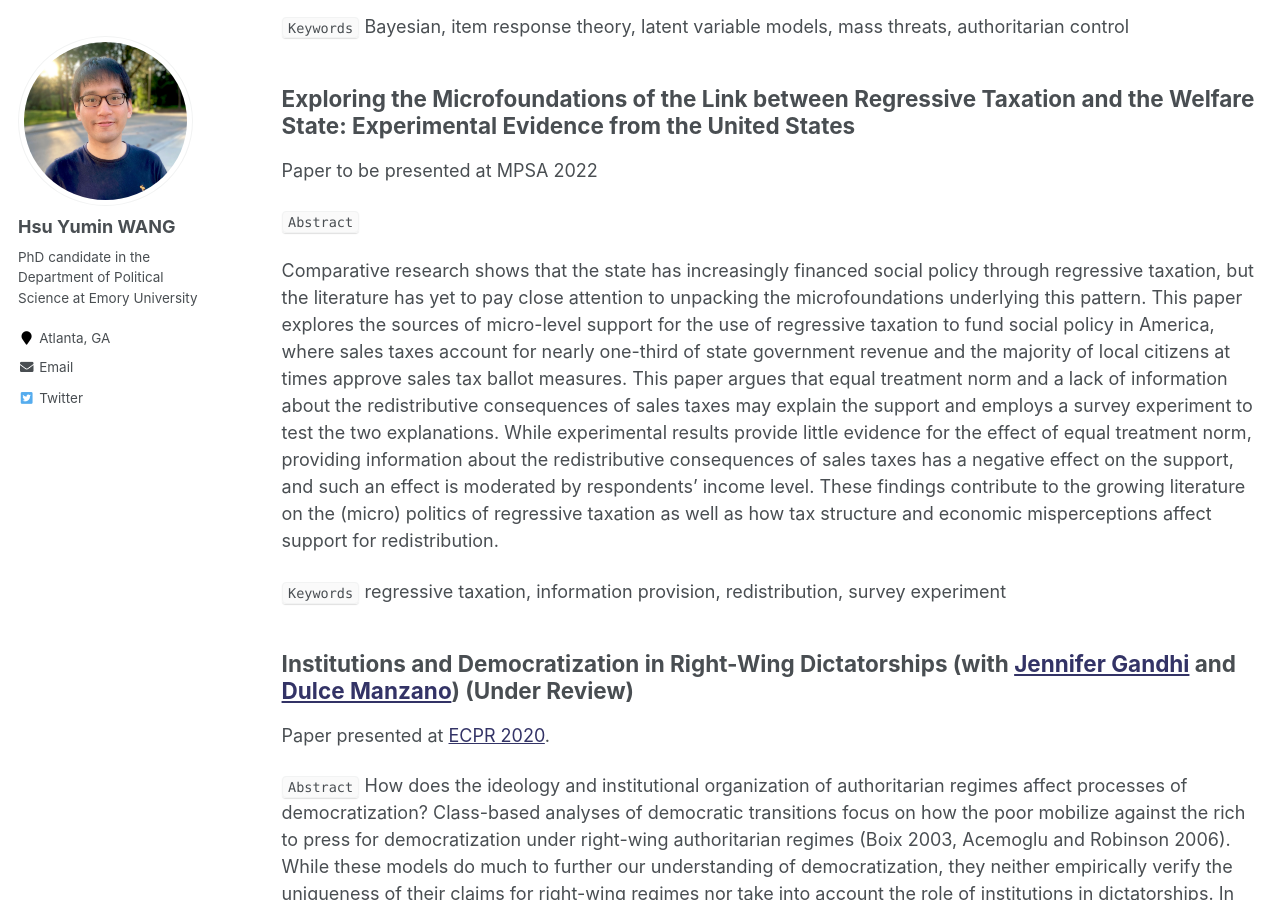
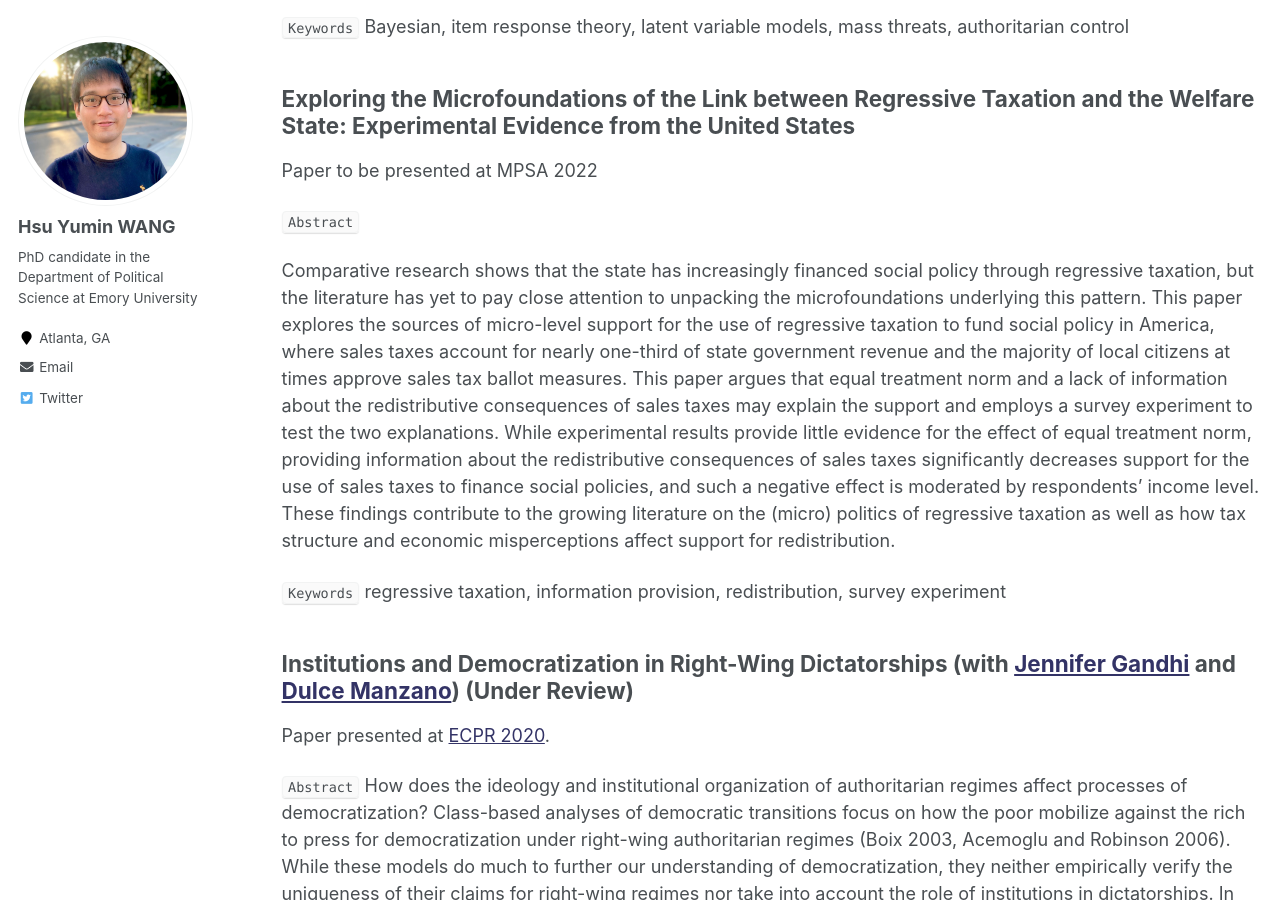
Before and after one commit to hsuyumin/hsuyumin.github.io, a Jekyll site: the page built from _pages/publications.md, in a window 1280 px wide and 900 px high, scrolled down 1964 px. Built offline with Jekyll 4.4.1, drawn with Linux system fonts in a browser that asks for light colours.

Commit message:
Update publications.md

```diff
--- a/_pages/publications.md
+++ b/_pages/publications.md
@@ -49,7 +49,7 @@ Paper to be presented at MPSA 2022
 
 `Abstract`
 
-Comparative research shows that the state has increasingly financed social policy through regressive taxation, but the literature has yet to pay close attention to unpacking the microfoundations underlying this pattern. This paper explores the sources of micro-level support for the use of regressive taxation to fund social policy in America, where sales taxes account for nearly one-third of state government revenue and the majority of local citizens at times approve sales tax ballot measures. This paper argues that equal treatment norm and a lack of information about the redistributive consequences of sales taxes may explain the support and employs a survey experiment to test the two explanations. While experimental results provide little evidence for the effect of equal treatment norm, providing information about the redistributive consequences of sales taxes has a negative effect on the support, and such an effect is moderated by respondents’ income level. These findings contribute to the growing literature on the (micro) politics of regressive taxation as well as how tax structure and economic misperceptions affect support for redistribution.
+Comparative research shows that the state has increasingly financed social policy through regressive taxation, but the literature has yet to pay close attention to unpacking the microfoundations underlying this pattern. This paper explores the sources of micro-level support for the use of regressive taxation to fund social policy in America, where sales taxes account for nearly one-third of state government revenue and the majority of local citizens at times approve sales tax ballot measures. This paper argues that equal treatment norm and a lack of information about the redistributive consequences of sales taxes may explain the support and employs a survey experiment to test the two explanations. While experimental results provide little evidence for the effect of equal treatment norm, providing information about the redistributive consequences of sales taxes significantly decreases support for the use of sales taxes to finance social policies, and such a negative effect is moderated by respondents’ income level. These findings contribute to the growing literature on the (micro) politics of regressive taxation as well as how tax structure and economic misperceptions affect support for redistribution.
 
 `Keywords` regressive taxation, information provision, redistribution, survey experiment
 
```
